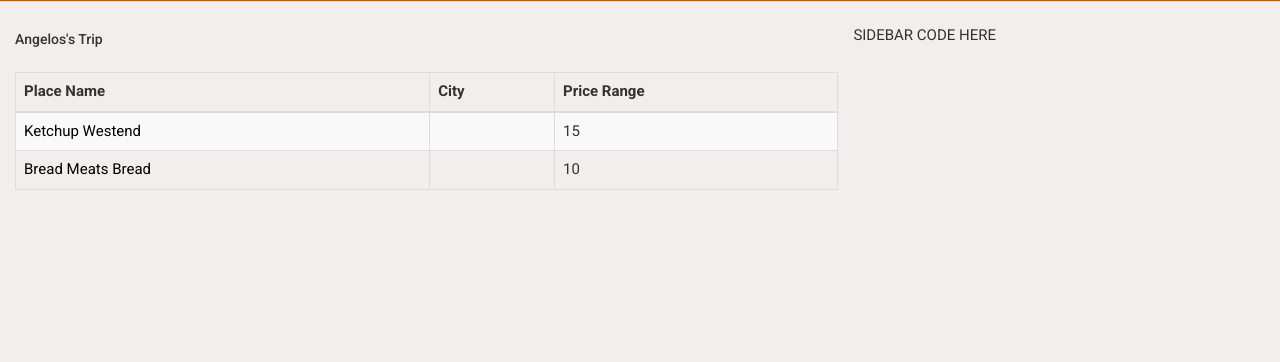
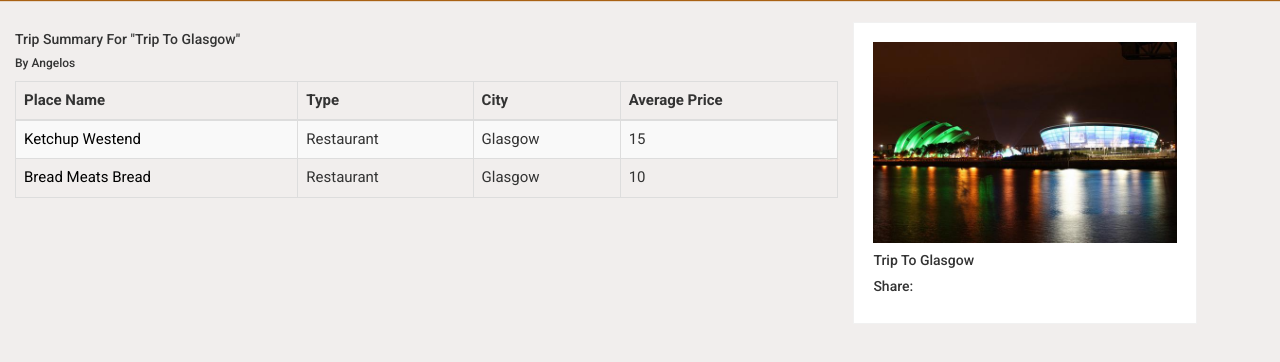
Before and after one commit to dkiker/ITech, a Django app: page /triplanter/trip/1/ in a window 1280 px wide. Shown: the part 50-412 px from the top of the page. Run offline with Django 3.2, Linux system fonts and the light colour scheme; data comes from the database, SQL or seed files in the repository; some libraries are stand-ins or nearby versions.

Commit message:
Summary
#5 Summary Page Functionality

```diff
--- a/assets/css/style.css
+++ b/assets/css/style.css
@@ -724,6 +724,9 @@ only screen and (max-device-width : 550px){
 /*=============================================================================
 								Sidebar
 =================================================================================*/
+.sidebarImage{
+	width:100%;
+}
 
 .sidebar {
 	position: relative;
--- a/templates/base.html
+++ b/templates/base.html
@@ -51,7 +51,9 @@
 
 
 
-
+<script type="text/javascript">var switchTo5x=true;</script>
+<script type="text/javascript" src="http://w.sharethis.com/button/buttons.js"></script>
+<script type="text/javascript">stLight.options({publisher: "b3afc0c0-bdb7-4993-a4a0-99cb820bf11f", doNotHash: false, doNotCopy: false, hashAddressBar: false});</script>
 </head>
 
 <body>
@@ -66,7 +68,7 @@
                 <span class="icon-bar"></span>
                 <span class="icon-bar"></span>
             </button>
-            <a class="navbar-brand" href="index.html">
+            <a class="navbar-brand" href="{% url 'index' %}">
                 <img src="{% static 'img/logo.png' %}" alt="Site Logo">
             </a>
         </div>
@@ -74,10 +76,10 @@
         <!-- Collect the nav links, forms, and other content for toggling -->
         <div class="collapse navbar-collapse" id="bs-example-navbar-collapse-1">
             <ul class="nav navbar-nav navbar-right">
-                <li class="active"><a href="/tripPlanterApp/">Home</span></a></li>
-                <li><a href="/tripPlanterApp/plan/">Plan</a></li>
-                <li><a href="/tripPlanterApp/explore/">Explore</a></li>
-                <li><a href="/tripPlanterApp/about/">About</a></li>
+                <li class="active"><a href={% url 'index' %}>Home</span></a></li>
+                <li><a href={% url 'trip' %}>Plan</a></li>
+                <li><a href={% url 'explore' %}>Explore</a></li>
+                <li><a href={% url 'about' %}>About</a></li>
             </ul>
         </div><!-- end of /.navbar-collapse -->
     </div><!-- end of /.container -->
--- a/templates/index.html
+++ b/templates/index.html
@@ -99,7 +99,7 @@
         </div>
     </div>
 
-    <!-- sidebar share button -->
+    <!-- sidebar share buttons->
     <div class="share-widget hidden-xs hidden-sm">
         <ul class="social-share text-center">
             <li><a href="#"><i class="fa fa-twitter"></i></a></li>
@@ -107,7 +107,8 @@
             <li><a href="#"><i class="fa fa-facebook"></i></a></li>
             <li><a href="#"><i class="fa fa-pinterest"></i></a></li>
             <li><a href="#"><i class="fa fa-instagram"></i></a></li>
-        </ul> <!-- /.sidebar-share-button -->
+        </ul>
+    <-sidebar-share-button -->
     </div> <!-- /.share-widget -->
 
 {% endblock %}
--- a/templates/summary.html
+++ b/templates/summary.html
@@ -8,22 +8,25 @@
 {% endblock %}
 {% block main %}
 
-	<h5>{{trip.planner}}'s trip</h5>
-    <div class="row panel-body">
-        <div class="span6 table-responsive" style="margin-left:0px">
+	<h5>Trip Summary for "{{trip.title}}"</h5>
+    <h6> by {{trip.planner}}</h6>
+    <div>
+        <div class="table-responsive">
             <table id="Places" class="table table-striped table-bordered" cellspacing="0" width="100%">
                 <thead>
                     <tr>
                         <th>Place Name</th>
+                        <th>Type</th>
                         <th>City</th>
-                        <th>Price Range</th>
+                        <th>Average Price</th>
                     </tr>
                 </thead>
                 <tbody>
                     {% for place in places %}
                         <tr class="studentLabel">
                             <td><a href="">{{place.name}}</a></td>
-                            <td>{{place.city}}</td>
+                            <td>{% ifequal place.type 'R' %}Restaurant{% else %}{% ifequal place.type 'H' %}Hotel{%else%}Attraction{% endifequal%}{% endifequal%}</td>
+                            <td>{{place.location}}</td>
                             <td>{{place.price}}</td>
                         </tr>
                     {% endfor %}
@@ -31,6 +34,7 @@
                 </tbody>
              </table>
         </div>
+
     </div> <!-- close panel -->
 {% endblock %}
 
@@ -38,14 +42,25 @@
 
                             <!-- search option -->
                             <div>
-    SIDEBAR CODE HERE
+<div class="well">
+    <img src='{{photo}}' class='sidebarImage'>
+    <h5>{{trip.title}}</h5>
+    <h5>Share:</h5>
+    <div>
+    <span class='st_facebook_large' displayText='Facebook'></span>
+    <span class='st_fblike_large' displayText='Facebook Like'></span>
+    <span class='st_twitter_large' displayText='Tweet'></span>
+    <span class='st_googleplus_large' displayText='Google +'></span>
+    <span class='st_linkedin_large' displayText='LinkedIn'></span>
+    <span class='st_email_large' displayText='Email'></span>
+    </div>
+</div>
                             </div> <!-- /.share-widget -->
-{% endblock %}
   <script type="text/javascript" charset="utf8" src="http://ajax.aspnetcdn.com/ajax/jQuery/jquery-1.8.2.min.js"></script>
   <script type="text/javascript" charset="utf8" src="http://ajax.aspnetcdn.com/ajax/jquery.dataTables/1.9.4/jquery.dataTables.min.js"></script>
-
 <script>
 $(function(){
     $("#Places").dataTable();
   })
 </script>
+{% endblock %}
--- a/tripPlanterApp/views.py
+++ b/tripPlanterApp/views.py
@@ -1,7 +1,8 @@
 from django.http import HttpResponse
-from django.shortcuts import render
+from django.shortcuts import render_to_response, redirect, get_object_or_404, render
 from models import Trip, Visit, Place,Planner
 from django.contrib.auth.models import User
+from django.core.urlresolvers import reverse,resolve
 import json
 from forms import MyForm,CreateTrip
 
@@ -39,7 +40,7 @@ def plan(request):
                 print(place)
             # Now call the index() view.
             # The user will be shown the homepage.
-            return render(request, 'index.html')
+            return redirect(reverse('tripSummary', args=[trip.id] ))
         else:
             # The supplied form contained errors - just print them to the terminal.
             print form.errors
@@ -81,7 +82,7 @@ def summary(request,tripID):
 
         print trip.title
         context_dict['trip'] = trip
-
+        context_dict['photo'] ="/media/"+str(trip.photograph)
         visits = Visit.objects.filter(trip = trip)
 
         print visits
```
